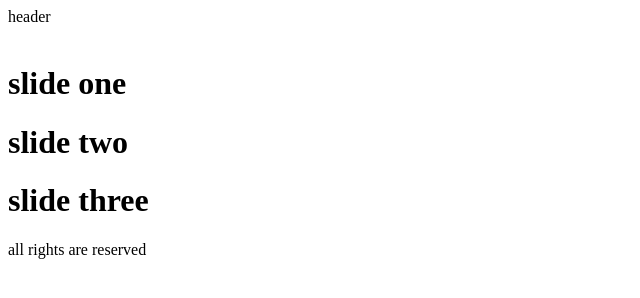
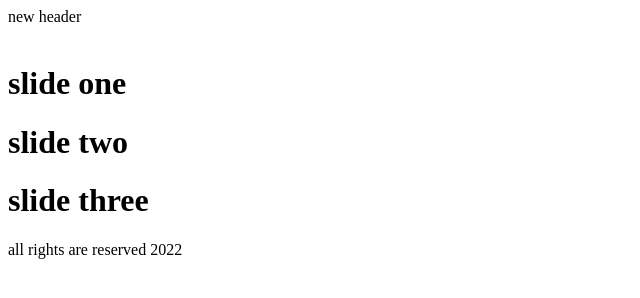
Before and after one commit to Rose-Zahra-Mohammadi/git-project-one, a plain HTML site: page index.html in a window 1280 px wide. Shown: the full height of the page, 0-640 px from the left. Drawn offline with Linux system fonts and the light colour scheme.

Commit message:
some changes in master branch

```diff
--- a/index.html
+++ b/index.html
@@ -8,7 +8,7 @@
 </head>
 <body>
     <header>
-        header
+        new header
     </header>
     <div class="banner">
         <img src="banner.jpg" alt="">
@@ -19,7 +19,7 @@
         <h1>slide three</h1>
     </div>
     <footer>
-        all rights are reserved
+        all rights are reserved 2022
     </footer>
 
     <script src="script.js"></script>
```
